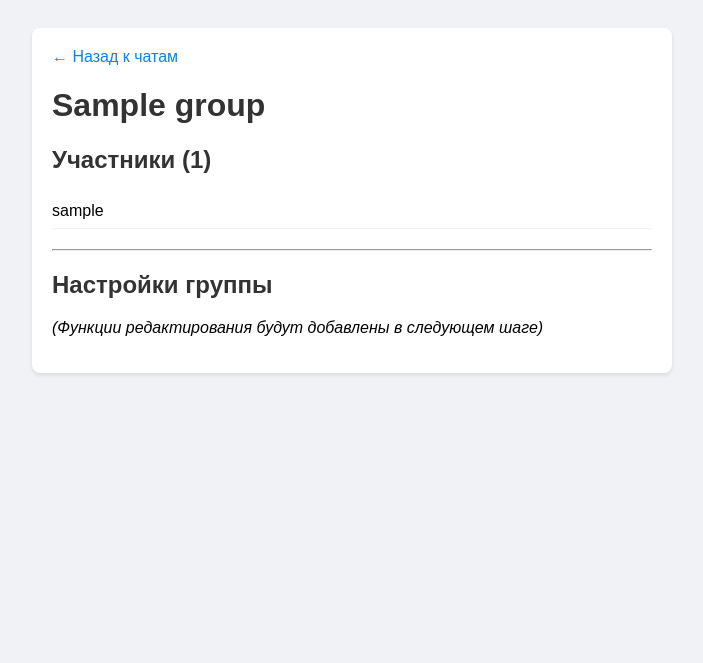
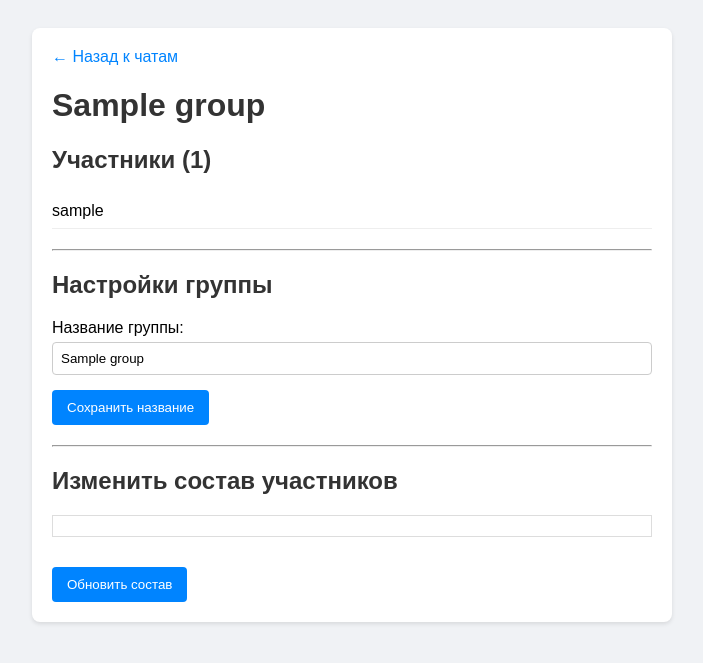
Before and after one commit to eyesarcheolog-sys/messangerqazakhstan, a Flask app: page /group/1 in a window 1280 px wide. Shown: the top 663 px of the page, without its empty margins (288-991 px from the left). Run offline with Flask 3, Linux system fonts and the light colour scheme; a user stored in the database is signed in; tables that the repository leaves empty hold one stand-in row (values such as "Sample post").

Commit message:
Add edit group v2

```diff
--- a/server.py
+++ b/server.py
@@ -114,6 +114,39 @@ def create_group():
     db.session.commit()
     return redirect(url_for('index'))
 
+@app.route('/group/<int:group_id>')
+@login_required
+def group_info(group_id):
+    group = db.session.get(Group, group_id)
+    if not group or current_user not in group.members:
+        return "Группа не найдена или у вас нет доступа", 404
+    all_users = User.query.all()
+    return render_template('group_info.html', group=group, all_users=all_users)
+
+@app.route('/group/<int:group_id>/edit_name', methods=['POST'])
+@login_required
+def edit_group_name(group_id):
+    group = db.session.get(Group, group_id)
+    if not group or current_user not in group.members:
+        return "Ошибка доступа", 403
+    new_name = request.form.get('group_name')
+    if new_name and not Group.query.filter_by(name=new_name).first():
+        group.name = new_name
+        db.session.commit()
+    return redirect(url_for('group_info', group_id=group_id))
+
+@app.route('/group/<int:group_id>/edit_members', methods=['POST'])
+@login_required
+def edit_group_members(group_id):
+    group = db.session.get(Group, group_id)
+    if not group or current_user not in group.members:
+        return "Ошибка доступа", 403
+    new_member_ids = {int(id) for id in request.form.getlist('members')}
+    new_member_ids.add(current_user.id)
+    group.members = User.query.filter(User.id.in_(new_member_ids)).all()
+    db.session.commit()
+    return redirect(url_for('group_info', group_id=group_id))
+
 @app.route('/history/<username>')
 @login_required
 def history(username):
@@ -142,15 +175,6 @@ def group_history(group_id):
         for msg in messages
     ]
     return jsonify(messages_json)
-
-@app.route('/group/<int:group_id>')
-@login_required
-def group_info(group_id):
-    group = db.session.get(Group, group_id)
-    if not group or current_user not in group.members:
-        return "Группа не найдена или у вас нет доступа", 404
-    all_users = User.query.all()
-    return render_template('group_info.html', group=group, all_users=all_users)
 
 # --- ЛОГИКА WEBSOCKET ---
 @socketio.on('connect')
--- a/templates/group_info.html
+++ b/templates/group_info.html
@@ -8,12 +8,14 @@
         .container { max-width: 600px; margin: auto; background: white; padding: 20px; border-radius: 8px; box-shadow: 0 2px 4px rgba(0,0,0,0.1); }
         h1, h2 { color: #333; }
         ul { list-style-type: none; padding: 0; }
-        li { padding: 8px 0; border-bottom: 1px solid #eee; }
+        li { padding: 8px 0; border-bottom: 1px solid #eee; display: flex; justify-content: space-between; align-items: center; }
         a { color: #0084ff; text-decoration: none; }
         form div { margin-bottom: 15px; }
         label { display: block; margin-bottom: 5px; }
-        input[type="text"] { width: 100%; padding: 8px; box-sizing: border-box; }
+        input[type="text"] { width: 100%; padding: 8px; box-sizing: border-box; border: 1px solid #ccc; border-radius: 4px; }
         button { padding: 10px 15px; background-color: #0084ff; color: white; border: none; border-radius: 4px; cursor: pointer; }
+        .remove-btn { background-color: #dc3545; font-size: 12px; padding: 5px 10px; }
+        .members-selection { max-height: 200px; overflow-y: auto; border: 1px solid #ddd; padding: 10px; }
     </style>
 </head>
 <body>
@@ -31,8 +33,32 @@
         <hr style="margin: 20px 0;">
 
         <h2>Настройки группы</h2>
-        <p><em>(Функции редактирования будут добавлены в следующем шаге)</em></p>
 
+        <form action="{{ url_for('edit_group_name', group_id=group.id) }}" method="POST">
+            <div>
+                <label for="group_name">Название группы:</label>
+                <input type="text" id="group_name" name="group_name" value="{{ group.name }}" required>
+            </div>
+            <button type="submit">Сохранить название</button>
+        </form>
+
+        <hr style="margin: 20px 0;">
+
+        <form action="{{ url_for('edit_group_members', group_id=group.id) }}" method="POST">
+            <h2>Изменить состав участников</h2>
+            <div class="members-selection">
+                {% for user in all_users %}
+                    {% if user.id != current_user.id %}
+                    <div>
+                        <input type="checkbox" name="members" value="{{ user.id }}" id="member-{{ user.id }}"
+                            {% if user in group.members %}checked{% endif %}>
+                        <label for="member-{{ user.id }}">{{ user.username }}</label>
+                    </div>
+                    {% endif %}
+                {% endfor %}
+            </div>
+            <button type="submit" style="margin-top: 15px;">Обновить состав</button>
+        </form>
     </div>
 </body>
 </html>
```
